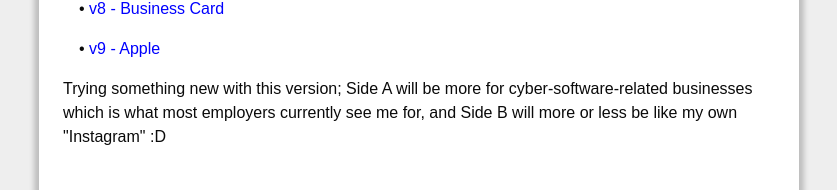
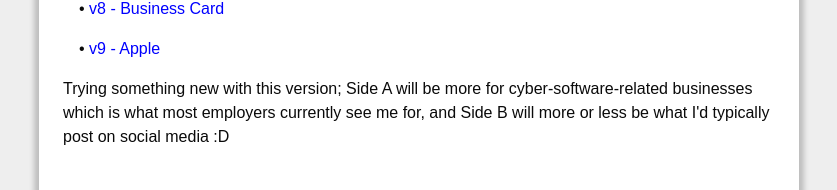
Before and after one commit to jangarong/jangarong.github.io, a Next.js app: page /b/projects/this in a window 1280 px wide. Shown: the part 762-952 px from the top of the page, without its empty margins (221-1058 px from the left). Built offline with nearby package versions, Linux system fonts and the light colour scheme.

Commit message:
fix lint

```diff
--- a/src/app/b/projects/this/page.tsx
+++ b/src/app/b/projects/this/page.tsx
@@ -47,8 +47,8 @@ export default function Page() {
             </div>
             <div className="mb-4">
                 Trying something new with this version; Side A will be more for cyber-software-related businesses
-                which is what most employers currently see me for, and Side B will more or less be like my own
-                "Instagram" :D
+                which is what most employers currently see me for, and Side B will more or less be what I'd typically
+                post on social media :D
             </div>
         </div>
     )
```
